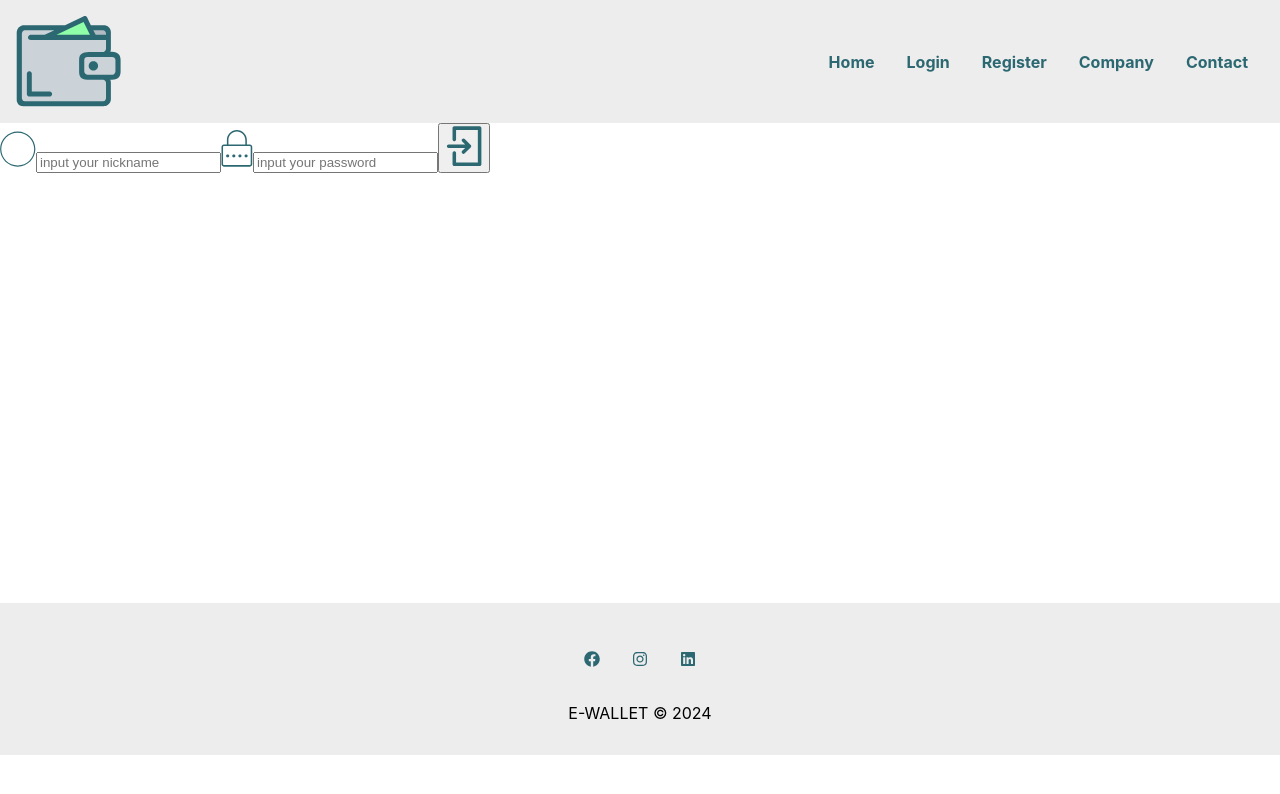
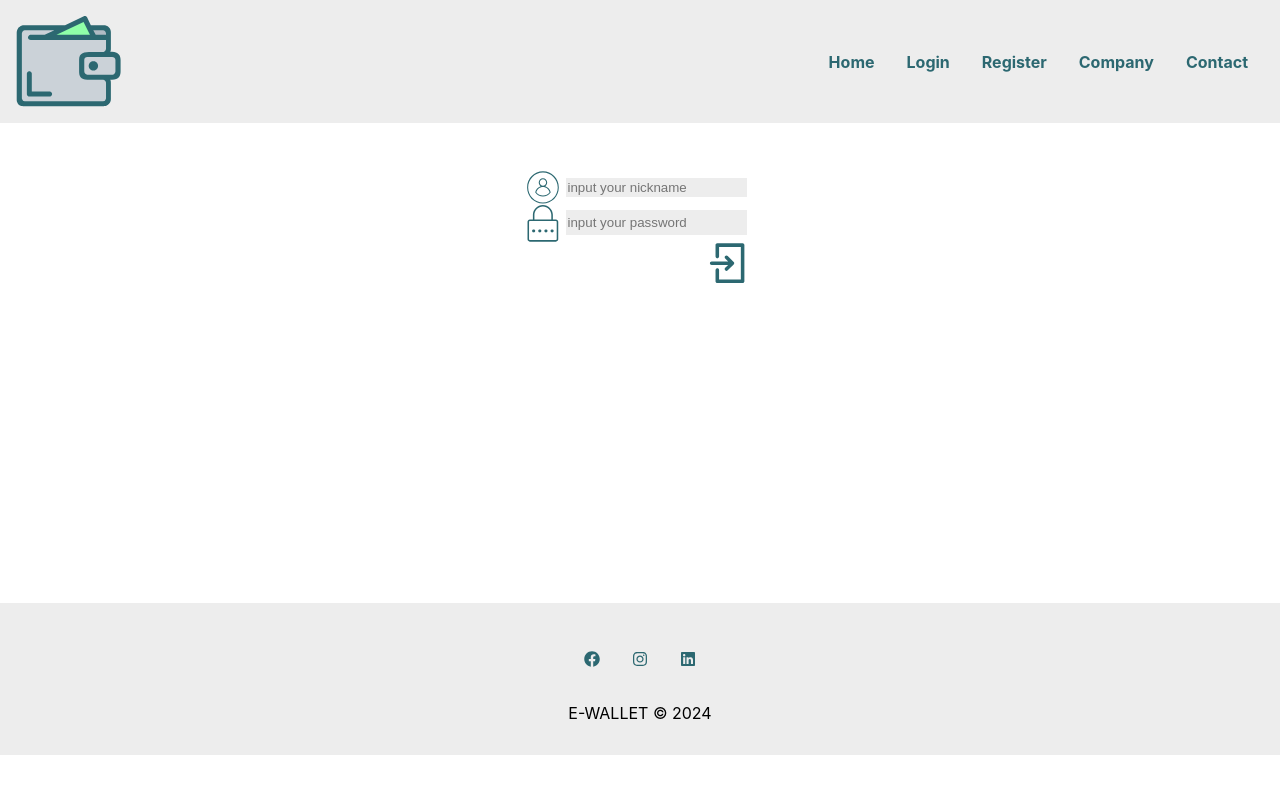
Before and after one commit to dimasdevspro/wallet-for-sellers-r, a React (Create React App) app: page /login in a window 1280 px wide. Shown: the top 794 px of the page. Built offline with nearby package versions, Linux system fonts and the light colour scheme.

Commit message:
developed style´s form

```diff
--- a/src/components/pages/Login.js
+++ b/src/components/pages/Login.js
@@ -1,4 +1,4 @@
-import Login2 from '../../img/Login2.svg';
+import login from '../../img/login.svg';
 import Key from '../../img/Key.svg';
 import Button from '../../img/Button.svg';
 
@@ -7,13 +7,17 @@ import styles from './Login.module.css';
 function Login(){
     return (
         <div className={styles.body}>
-            <form method="post" action="./login">
+            <form  className={styles.form} method="post" action="./login">
+                <div className={styles.input}>
                 <label className={styles.sr_only} for="login-seller">Login</label>
-                <img src={Login2} alt='Login'/>
-            <input type='text' name='login' id='login-seller' placeholder='input your nickname'/>
+                <img src={login} alt='Login'/>
+                <input type='text' name='login' id='login-seller' placeholder='input your nickname'/>
+                </div>
+                <div className={styles.input}>
                 <label className={styles.sr_only} for="password-seller">Password</label>
                 <img src={Key} alt='password'/>
-            <input type='password' name='password' id='password-seller' placeholder='input your password'/>
+            <   input type='password' name='password' id='password-seller' placeholder='input your password'/>
+                </div>
             <button>
                 <img src={Button} alt='button login'/>
             </button>
--- a/src/components/pages/Login.module.css
+++ b/src/components/pages/Login.module.css
@@ -1,6 +1,39 @@
 .body {
     display: block;
     height: 60vh;
+}
+
+.body button {
+    display: flex;
+    position: relative;
+    right: -5.75em;
+    width: 2em;
+    border: none;
+    background-color: #ffffff;
+}
+
+.form {
+    display: flex;
+    justify-content: center;
+    align-items: center;
+    flex-wrap: nowrap;
+    flex-direction: column;
+    padding: 3em;
+}
+
+.input {
+    display: flex;
+}
+
+.input img {
+    width: 2em;
+    align-items: center;
+}
+
+.input input {
+    background-color: #ededed;
+    border: none;
+    margin: 0.5em;
 }
 
 .sr_only {
```
